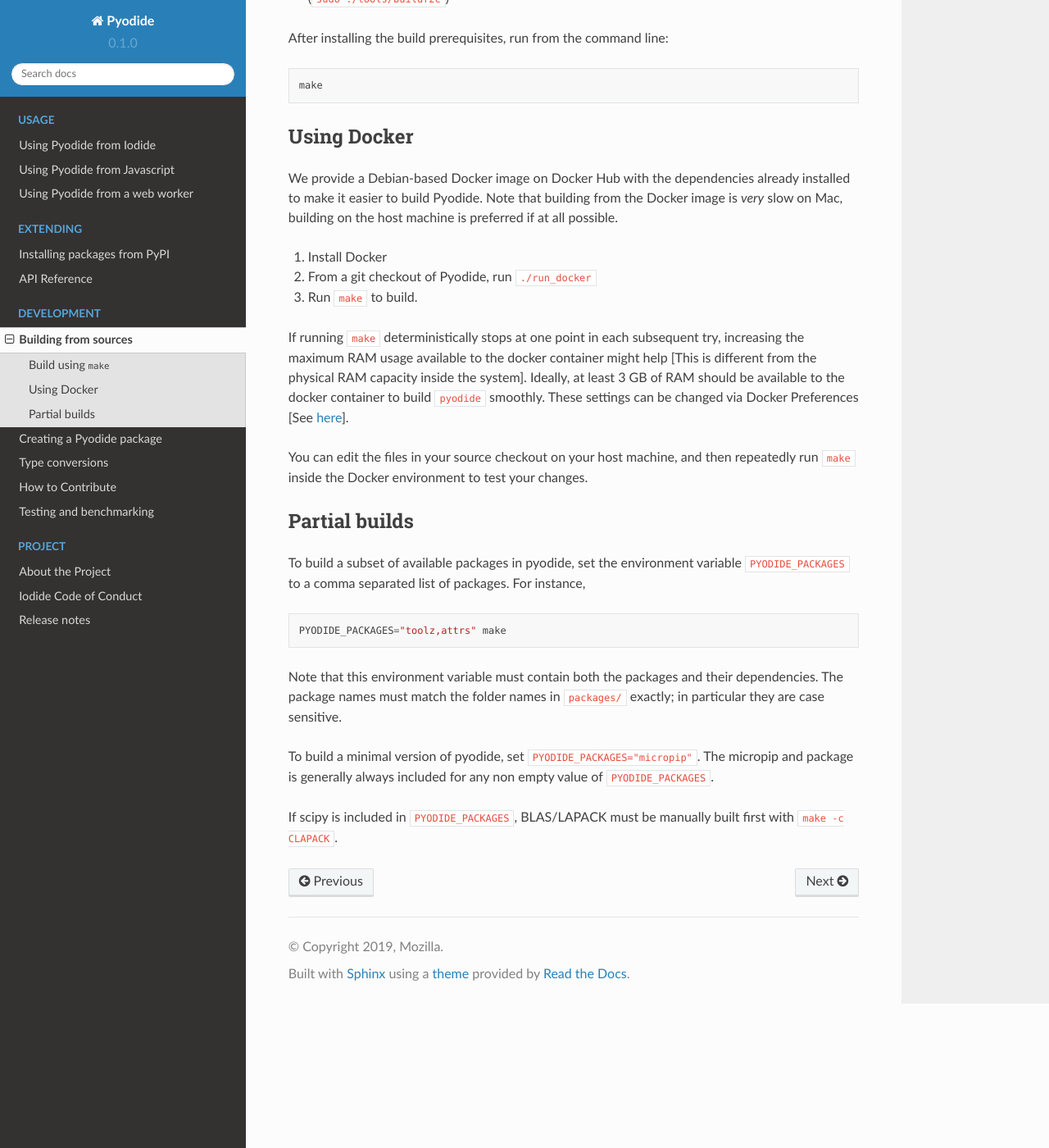
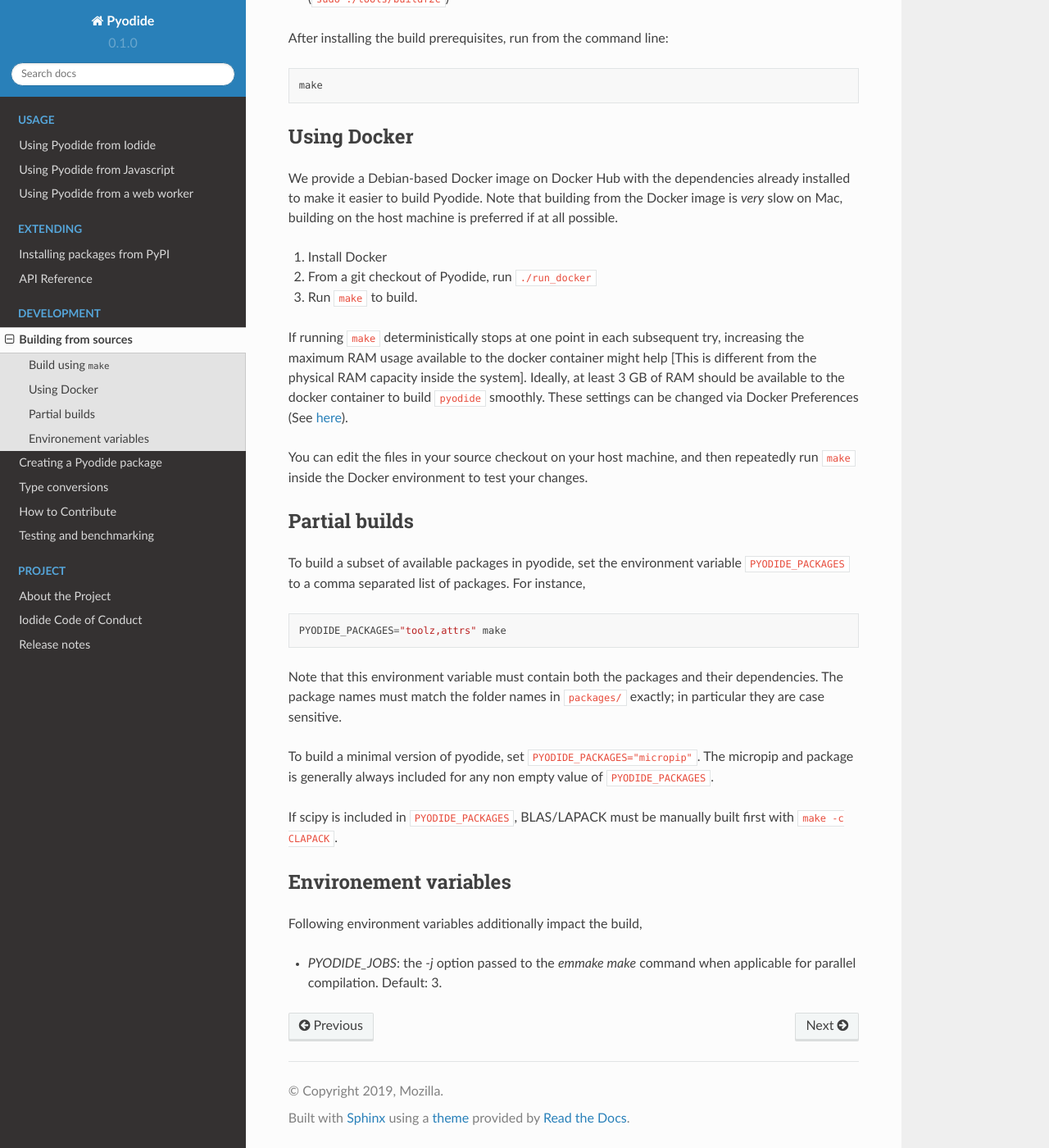
Before and after one commit to pyodide/pyodide, a Sphinx documentation site: the page built from docs/building_from_sources.md, in a window 1280 px wide and 1400 px high, scrolled down 934 px. Shown: the whole window at 82% size. Built offline with Sphinx 7.4.7 and the Read the Docs theme 2.0.0, drawn with Linux system fonts in a browser that asks for light colours; the version number is read from the project's files by our own code.

Commit message:
Build CLAPACK, cpython and lz4 in parallel

```diff
--- a/docs/building_from_sources.md
+++ b/docs/building_from_sources.md
@@ -56,7 +56,7 @@
 the maximum RAM usage available to the docker container might help [This is different
 from the physical RAM capacity inside the system]. Ideally, at least 3 GB of RAM
 should be available to the docker container to build `pyodide` smoothly. These settings can
-be changed via Docker Preferences [See [here](https://stackoverflow.com/questions/44533319/how-to-assign-more-memory-to-docker-container)].
+be changed via Docker Preferences (See [here](https://stackoverflow.com/questions/44533319/how-to-assign-more-memory-to-docker-container)).
 
 You can edit the files in your source checkout on your host machine, and then
 repeatedly run `make` inside the Docker environment to test your changes.
@@ -81,3 +81,8 @@
 
 If scipy is included in `PYODIDE_PACKAGES`, BLAS/LAPACK must be manually built
 first with `make -c CLAPACK`.
+
+## Environement variables
+
+Following environment variables additionally impact the build,
+ - `PYODIDE_JOBS`: the `-j` option passed to the `emmake make` command when applicable for parallel compilation. Default: 3.
```
Also changed, not shown: 3 other files.
